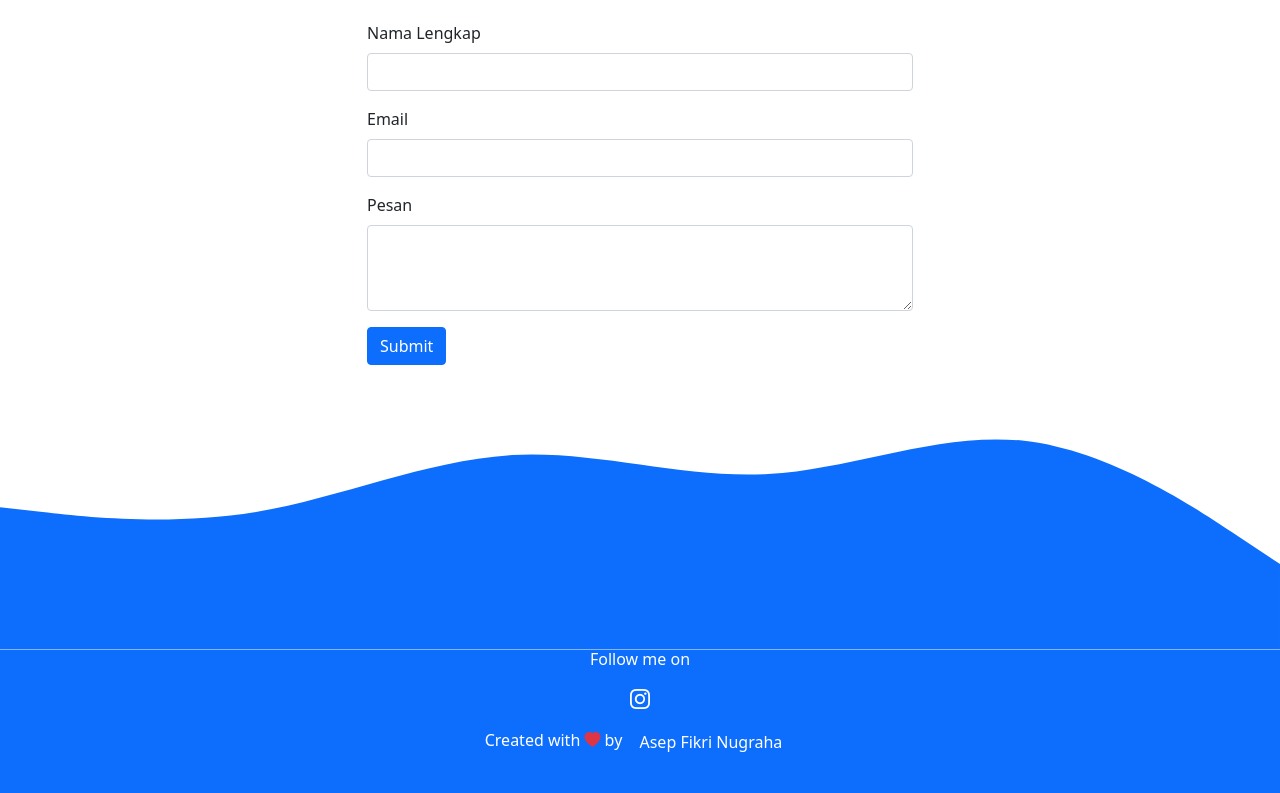
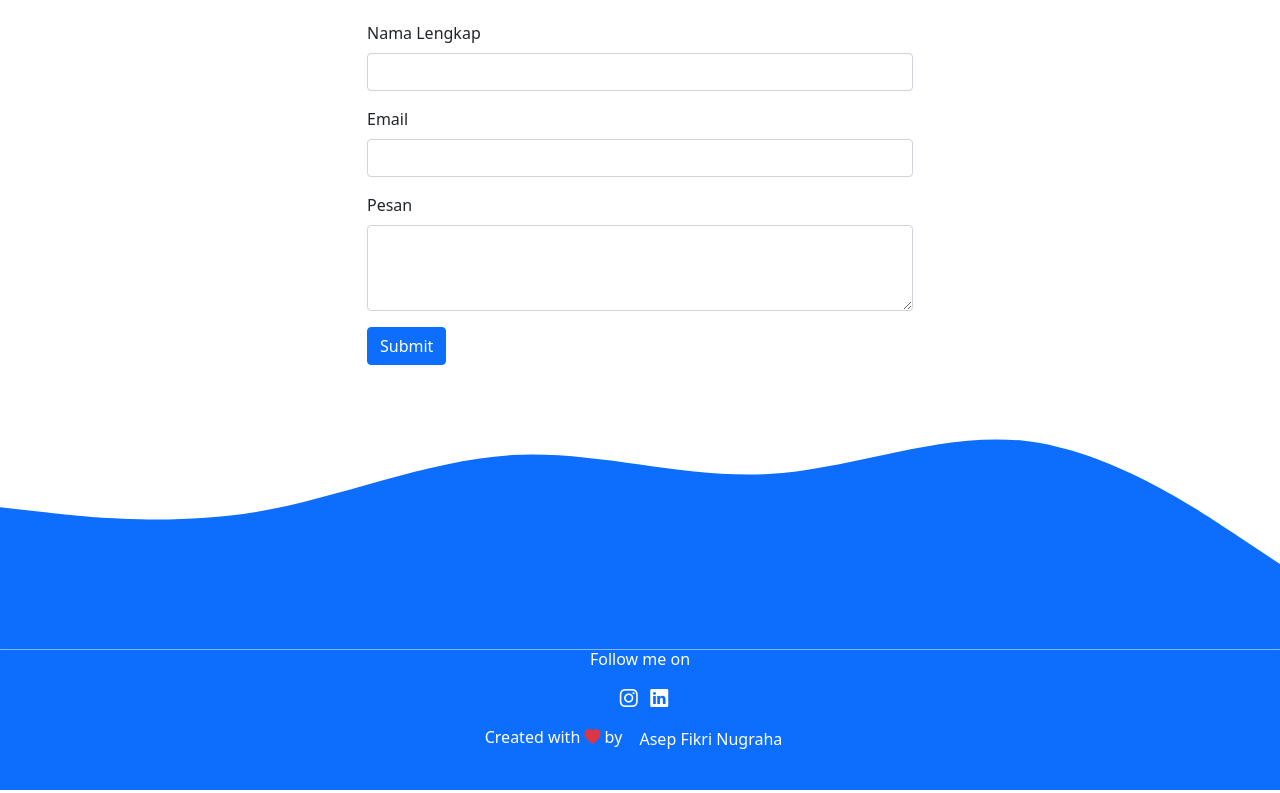
Before and after one commit to asefic/asefic.github.io, a plain HTML site: page index.html in a window 1280 px wide. Shown: the part 2666-3459 px from the top of the page. Drawn offline with nearby package versions, Linux system fonts and the light colour scheme.

Commit message:
Menambah linked in pada footer

```diff
--- a/index.html
+++ b/index.html
@@ -195,9 +195,10 @@
                 </div>
               </div>
 
-              <div class="row fs-5 mb-2">
+              <div class="row mb-2 justify-content-center" style="font-size: 18px;">
                 <div class="col">
-                  <a href="https://www.instagram.com/asefikri.here/" target="_blank"><i class="bi bi-instagram" style="color:white;"></i></a>
+                  <a href="https://www.instagram.com/asefikri.here/" target="_blank"  class="p-2  "><i class="bi bi-instagram" style="color:white;"></i></a>
+                  <a href="https://www.linkedin.com/in/asep-fikri-64a8b918b/" target="_blank"><i class="bi bi-linkedin" style="color:white;"></i></a>
 
 
                 </div>
```
